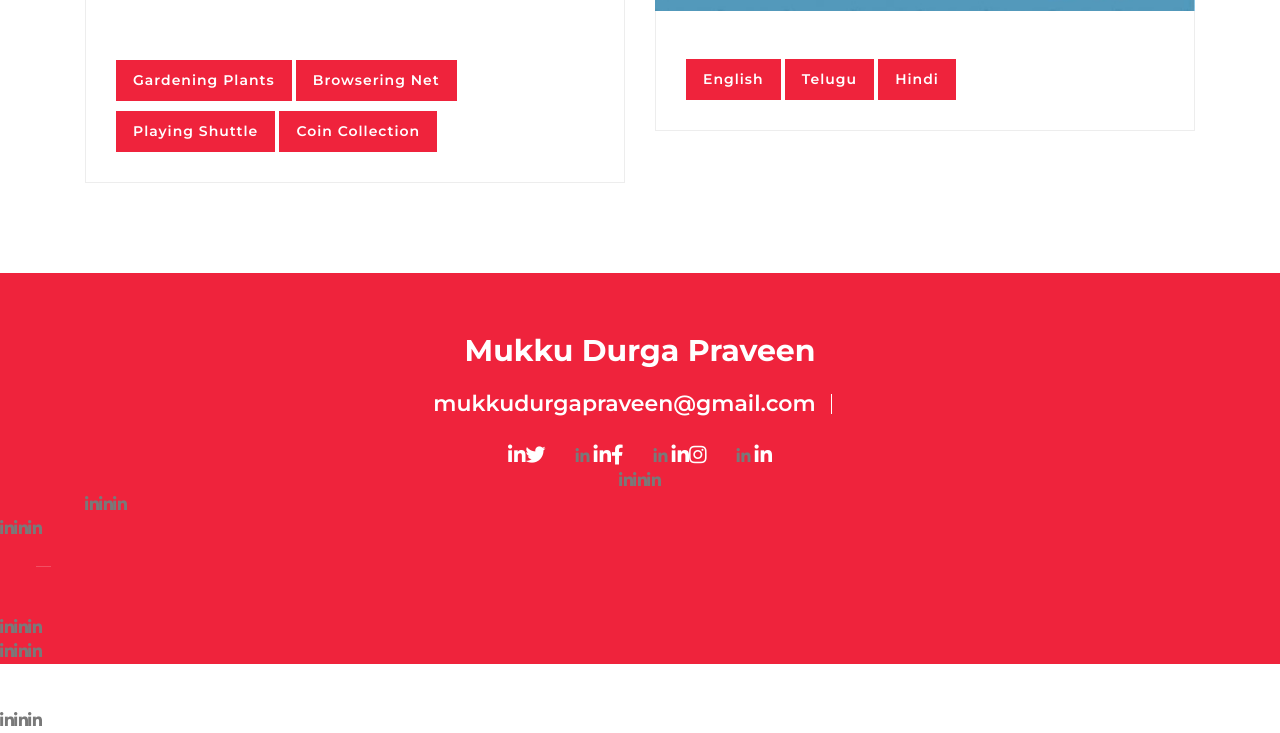
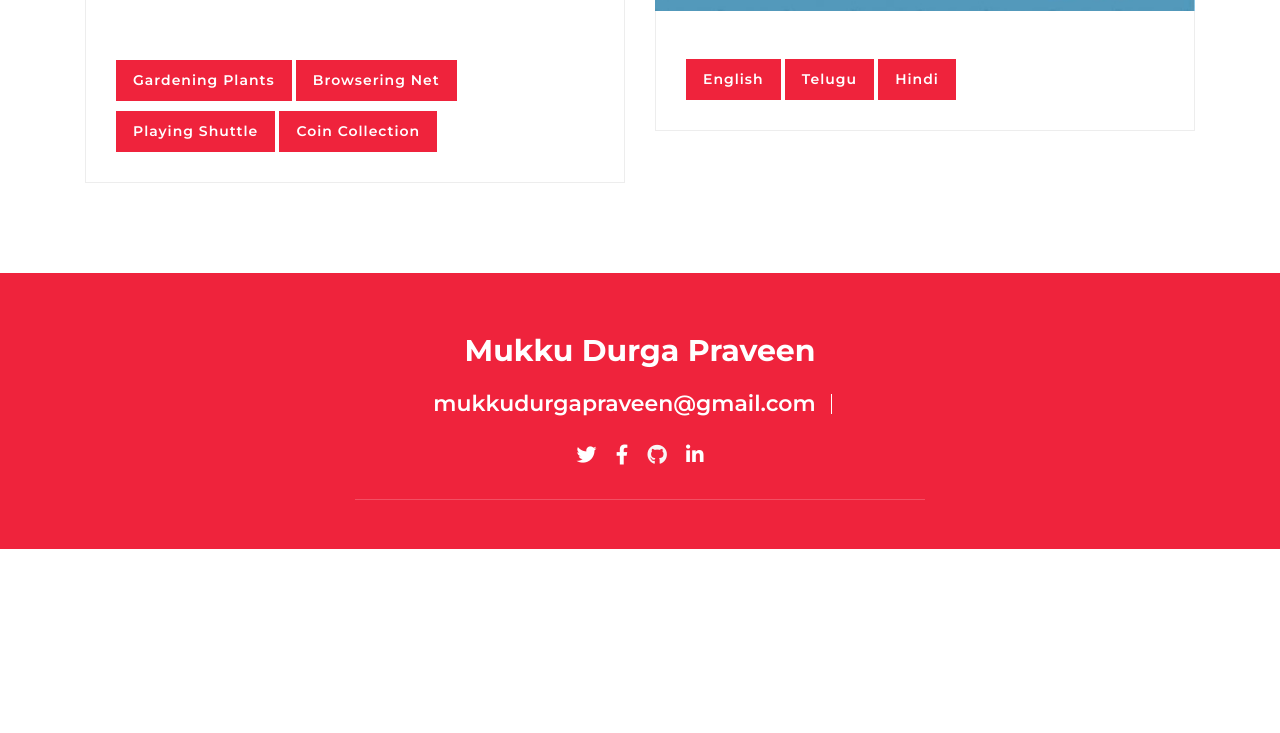
Before and after one commit to Praveenrider23544/Portfolio, a plain HTML site: page My Portfolio/index.html in a window 1280 px wide. Shown: the part 6514-7247 px from the top of the page. After the commit the page ends 7108 px from the top, so only its background shows below. Drawn offline with nearby package versions, Linux system fonts and the light colour scheme.

Commit message:
index.html

```diff
--- a/My Portfolio/index.html
+++ b/My Portfolio/index.html
@@ -660,10 +660,10 @@ head-on.
                             <p></p>
                         </div>
                         <div class="footer-social">
-                            <a href="https://www.linkedin.com/in/mukkudurgapraveen/"><i class="fab fa-linkedin-in"><i class="fab fa-twitter"></i></a>
-                            <a href="https://www.linkedin.com/in/mukkudurgapraveen/"><i class="fab fa-linkedin-in"><i class="fab fa-facebook-f"></i></a>
+                            <a href="https://www.linkedin.com/in/mukkudurgapraveen/"><i class="fab fa-twitter"></i></a>
+                            <a href="https://www.linkedin.com/in/mukkudurgapraveen/"><i class="fab fa-facebook-f"></i></a>
 
-                            <a href="https://www.linkedin.com/in/mukkudurgapraveen/"><i class="fab fa-linkedin-in"><i class="fab fa-instagram"></i></a>
+                            <a href="https://github.com/Praveenrider23544"><i class="fab fa-github" style="color: #f8f5f5;"></i></a>
                             <a href="https://www.linkedin.com/in/mukkudurgapraveen/"><i class="fab fa-linkedin-in"></i></a>
                         </div>
                     </div>
```
